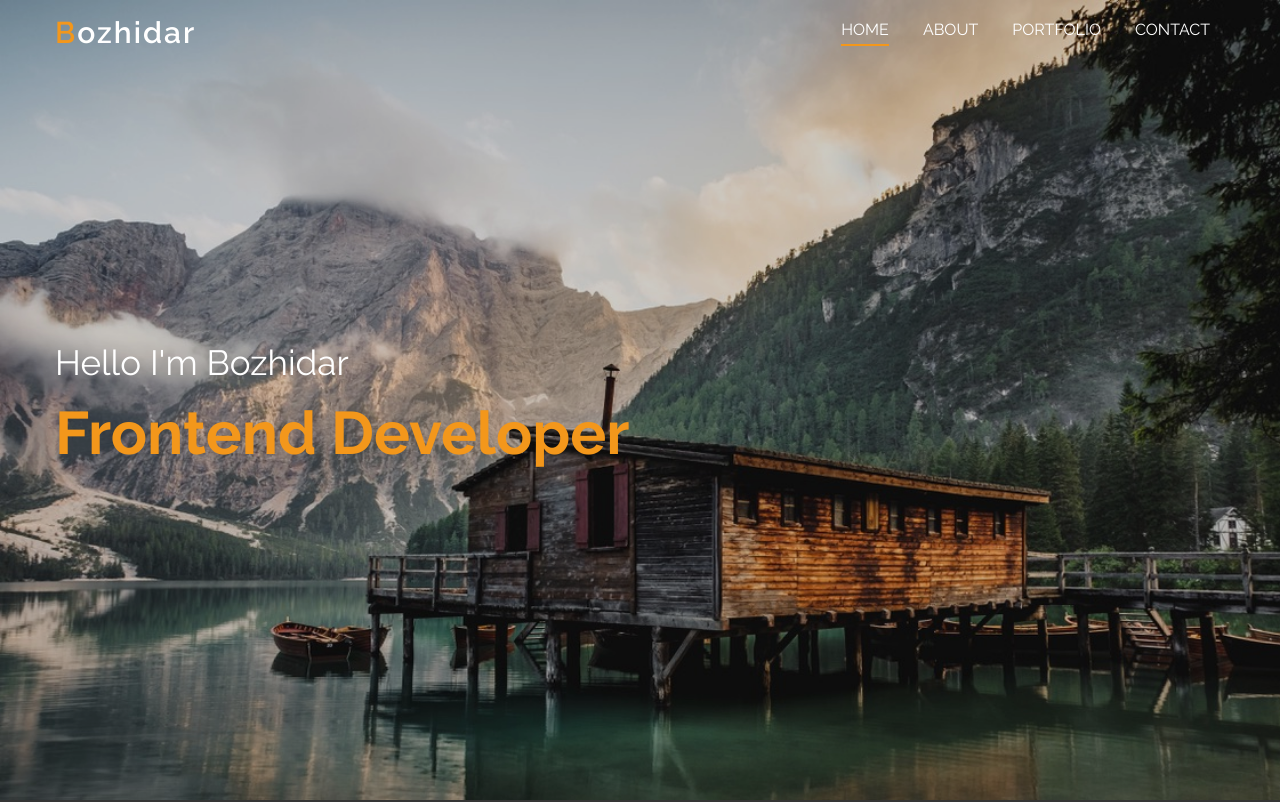
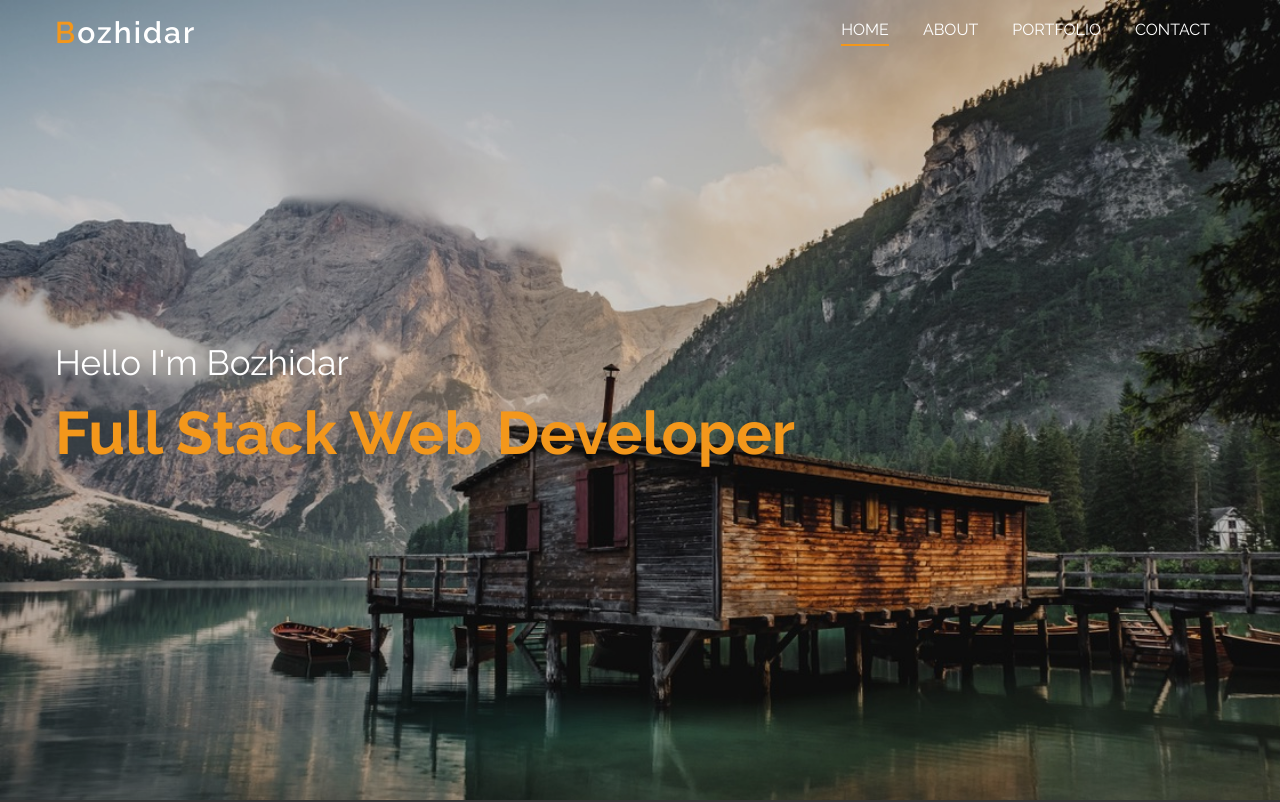
Before and after one commit to bgeorgiev268/Portfolio, a plain HTML site: page index.html in a window 1280 px wide. Shown: the top 802 px of the page. Drawn offline with nearby package versions, Linux system fonts and the light colour scheme.

Commit message:
changed greeting job title

```diff
--- a/index.html
+++ b/index.html
@@ -35,7 +35,7 @@
       <div class="container">
         <div class="home-text">
           <h1>Hello I'm Bozhidar</h1>
-          <h3>Frontend Developer</h3>
+          <h3>Full Stack Web Developer</h3>
         </div>
       </div>
     </section>
```
